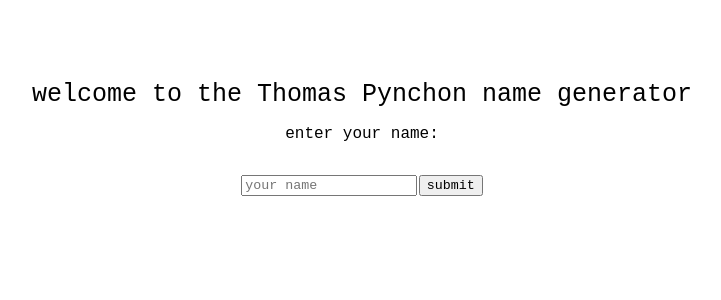
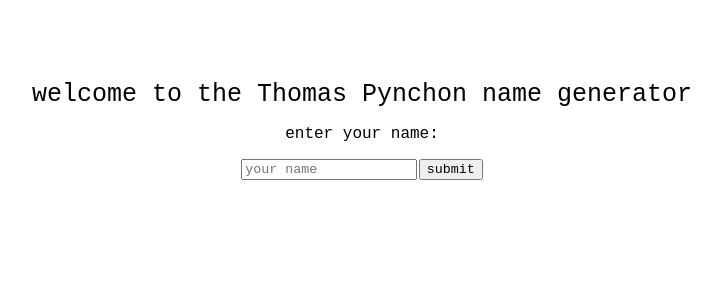
Before and after one commit to hankthemason/pynchon-name-generator, a React (Create React App) app: page / in a window 1280 px wide. Shown: the top 300 px of the page, without its empty margins (278-999 px from the left). Built offline with nearby package versions, Linux system fonts and the light colour scheme; no server answers.

Commit message:
removed margins from form

```diff
--- a/src/App.css
+++ b/src/App.css
@@ -64,3 +64,8 @@
 #input {
   margin-right: .1rem;
 }
+
+.form {
+  margin-top: 0;
+  margin-bottom: 0;
+}
--- a/src/UserNameInputForm.tsx
+++ b/src/UserNameInputForm.tsx
@@ -11,7 +11,7 @@
   const [inputText, setInputText] = useState<string>('')
 
   return (
-    <form>
+    <form className='form'>
       <input
         id="input"
         type="text"
```
